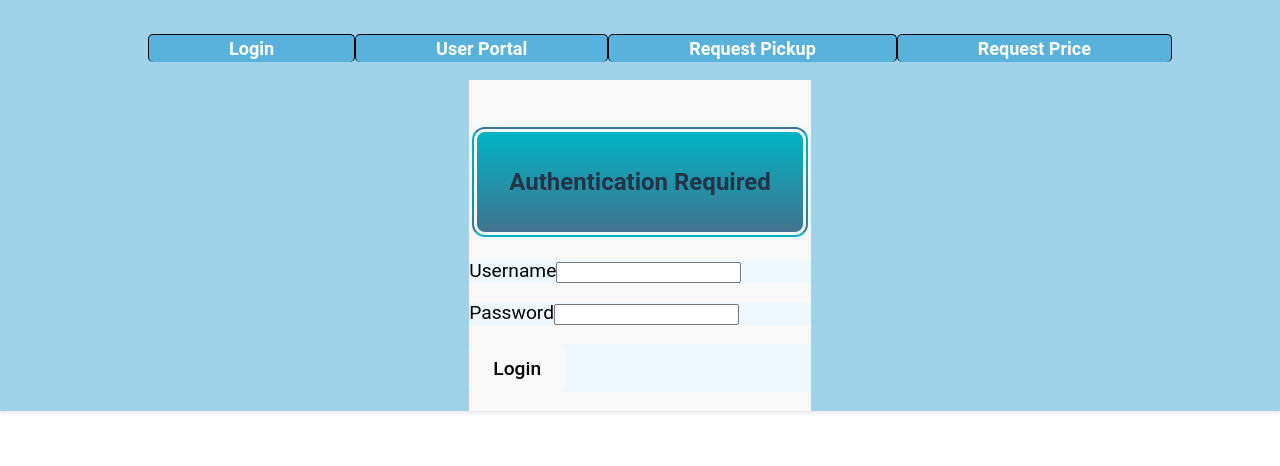
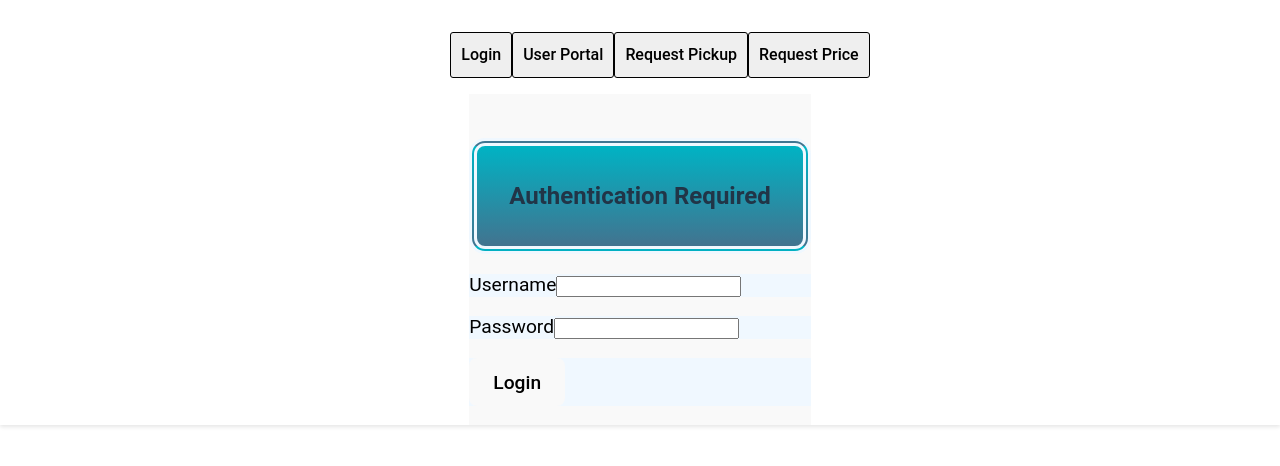
Before and after one commit to garrett-lieb/groupProject3, a React (Vite) app in the folder client/: page / in a window 1280 px wide. Shown: the top 466 px of the page. Built offline with nearby package versions, Linux system fonts and the light colour scheme.

Commit message:
up[date nav.css

```diff
--- a/client/src/components/Root/nav.css
+++ b/client/src/components/Root/nav.css
@@ -1,9 +1,33 @@
+ul{
+    display: inline-block;
+    list-style:none;
+}
+
+ul li {
+    background-color:#eeee;
+    border: 1px solid #000000;
+    border-radius: 3px;
+    color:#7B8585;
+    display: inline-block;
+    font-size: 16px;
+    padding: 10px 10px;
+    justify-content: space-between;
+
+}
+
+ul li:hover {
+    background-color: #A0D2E9;
+    cursor: pointer;
+    padding: 10px 20px;
+    transition: 0.5s;
+}
+
 .menu{
+    background-color: #ffff;
     display: flex;
     flex-direction: column;
     justify-content: space-between;
     align-items: center;
-    background-color: #A0D2E9;
     padding-top: 1rem;
     position: fixed;
     top: 0;
@@ -11,50 +35,10 @@
     z-index: 100;
     box-shadow: 0 2px 4px 0 rgba(0,0,0,.1);
 }
-.navBar {
-    display: flex;
-    flex-direction: flex-end;
-    justify-content: space-between;
-    top: 5rem;
-    left: 0px;
-
-    font-size: large;
-    font-weight: bold;
-    color: #000000;
-    list-style-type: none;
-}
 
 .navItem {
-    padding-left: 5rem;
-    padding-right: 5rem;
+    border-bottom: none;
+    color: #000000;
     display: flex;
     flex-direction: row;
-    border: 1px solid #000000;
-    border-bottom: none;
-    border-radius: 5px;
-    background-color: #59B2DC;
-    color: white;
-    font-size: large;
-    font-weight: bold;
 }
-
-.navItem:hover:hover {
-    background-color: #1290CB;
-    color: white;
-    transition: 0.5s;
-}
-
-
-/* @media screen and (max-width: 840px) {
-    .navItem {
-    }
-} */
-
-@media screen and (max-width: 720px) {
-    .navBar {
-    }
-
-    .navItem {
-
-    }
-}
```
